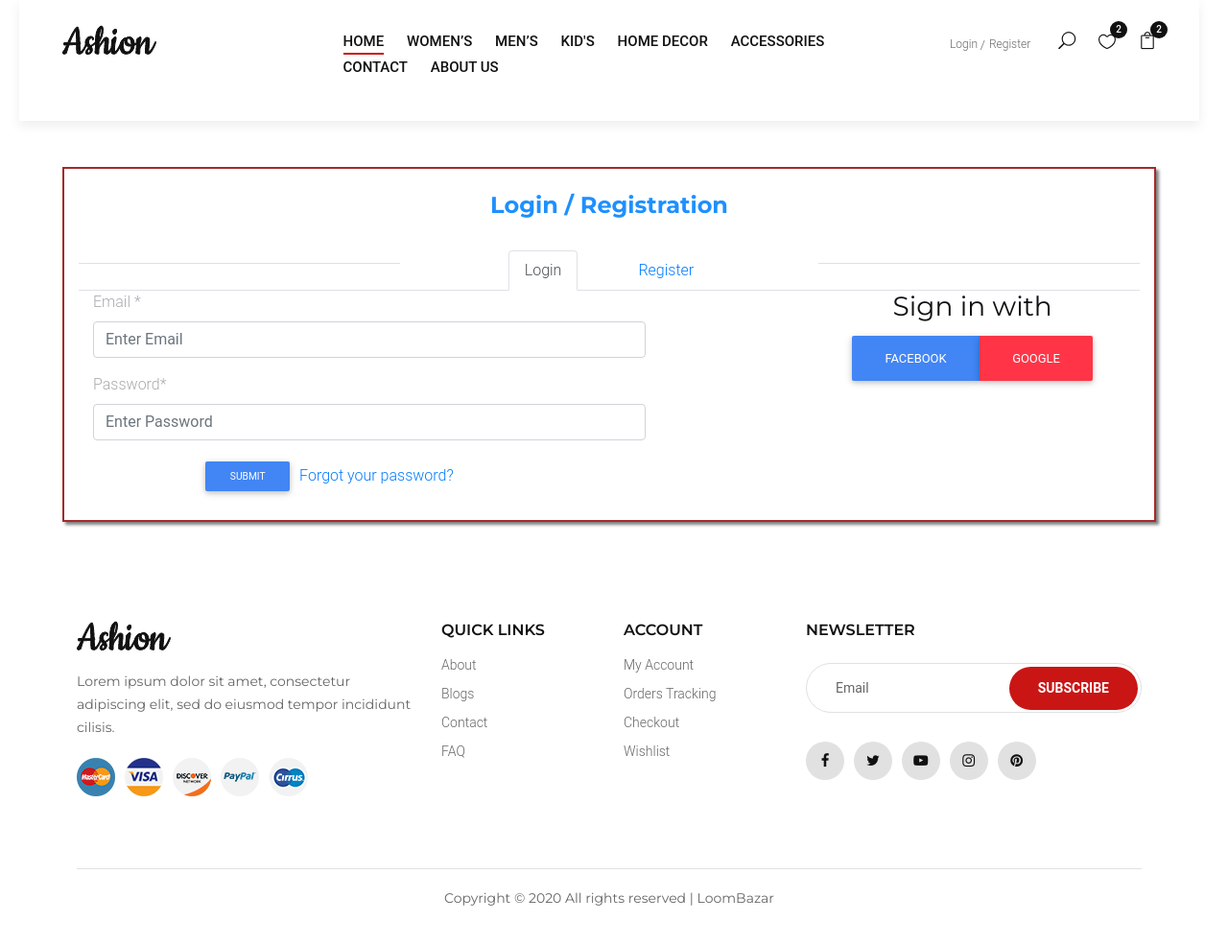
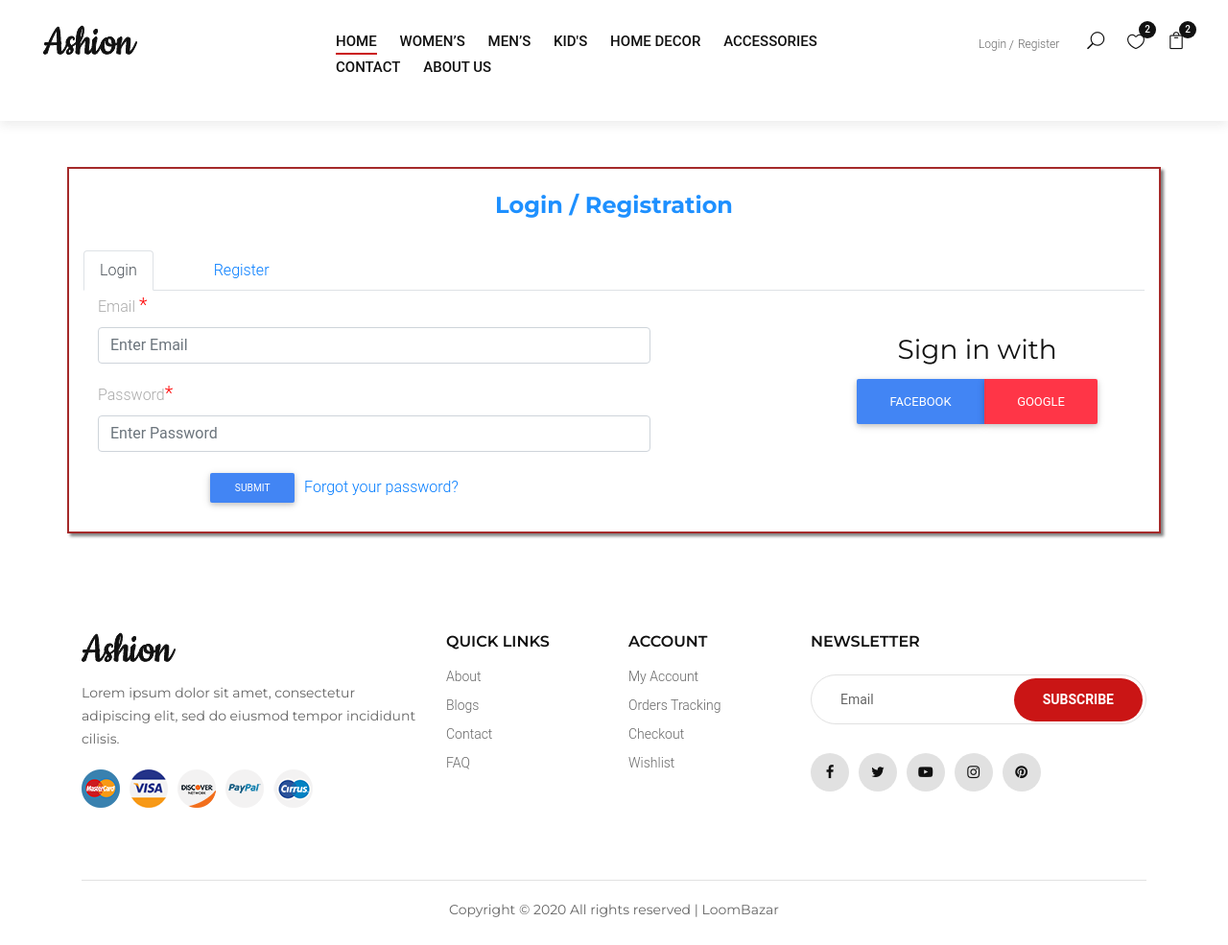
Before and after one commit to thedigitalranjeet/loombazar, a Django app: page /login_page in a window 1280 px wide. Shown: the whole page at 96% size. Before the commit the page ends 944 px from the top, so only its background shows below. Run offline with Django 3.2, Linux system fonts and the light colour scheme; some libraries are stand-ins or nearby versions.

Commit message:
login form corrected

```diff
--- a/static/home/css/b_shop-cart.css
+++ b/static/home/css/b_shop-cart.css
@@ -90,11 +90,11 @@ Side note: I know that this style of nesting in SASS doesn't result in the most
     /* Body/Header stuff */
 }
 
-body {
+/* body {
     padding: 0px 30px 30px 20px;
     font-family: 'HelveticaNeue-Light', 'Helvetica Neue Light', 'Helvetica Neue', Helvetica, Arial, sans-serif;
     font-weight: 100;
-}
+} */
 
 h1 {
     font-weight: 100;
--- a/static/home/css/login.css
+++ b/static/home/css/login.css
@@ -25,9 +25,9 @@ color:Red; }
      font-size: 20px;
 
 }
-.mycontent-left {
+/* .mycontent-left {
   border-right: 1px solid #333;
-}
+} */
 .sign-with
 {
      margin-top: 25px;
--- a/static/home/css/style.css
+++ b/static/home/css/style.css
@@ -2000,12 +2000,12 @@ ol {
 	border-bottom: none;
 	-webkit-box-pack: center;
 	-ms-flex-pack: center;
-	justify-content: center;
+	/* justify-content: center; */
 	position: relative;
 	margin-bottom: 40px;
 }
 
-.nav::before {
+/* .nav::before {
 	position: absolute;
 	left: 0;
 	top: 13px;
@@ -2013,9 +2013,9 @@ ol {
 	width: 335px;
 	background: #e1e1e1;
 	content: "";
-}
-
-.nav::after {
+} */
+
+/* .nav::after {
 	position: absolute;
 	right: 0;
 	top: 13px;
@@ -2023,7 +2023,7 @@ ol {
 	width: 335px;
 	background: #e1e1e1;
 	content: "";
-}
+} */
 
 .nav-item {
 	margin-right: 46px;
--- a/templates/home/base.html
+++ b/templates/home/base.html
@@ -24,7 +24,7 @@
     <link rel="stylesheet" href="{% static 'home/css/style.css' %}" type="text/css">
     <link rel="stylesheet" href="{% static 'home/css/mystyle.css' %}" type="text/css">
     <link rel="stylesheet" href="{% static 'home/css/b_shop-cart.css' %} " type="text/css">
-    <!--<link rel="stylesheet" href="{% static 'home/css/login.css' %}" type="text/css">-->
+    <link rel="stylesheet" href="{% static 'home/css/login.css' %}" type="text/css">
 
 
     <!--MDB css-->
@@ -265,6 +265,7 @@
 
     <!-- Js Plugins -->
     <script src="{% static 'home/js/jquery-3.3.1.min.js' %}"></script>
+<script src="https://cdn.jsdelivr.net/npm/jquery-validation@1.19.2/dist/jquery.validate.js"></script>
     <script src="{% static 'home/js/bootstrap.min.js' %}"></script>
     <script src="{% static 'home/js/jquery.magnific-popup.min.js' %}"></script>
     <script src="{% static 'home/js/jquery-ui.min.js' %}"></script>
--- a/templates/home/login.html
+++ b/templates/home/login.html
@@ -1,7 +1,6 @@
 {% extends 'home/base.html' %}{% block content %}{% load static %}
-<br>
-<br>
-<div class="container" style="border: 2px solid brown;" id="loginpage">
+
+<div class="container my-5" style="border: 2px solid brown;" id="loginpage">
     <br>
     <h4 style="font-weight: bold;text-align:center;color:dodgerblue;">
         Login / Registration
@@ -18,7 +17,7 @@
     <div class="tab-content" id="nav-tabContent">
         <div class="tab-pane fade show active" id="nav-home" role="tabpanel" aria-labelledby="nav-home-tab">
             <div class="row">
-                <div class="col-md-8">
+                <div class="col-md-8 ">
                     <div class="mycontent-left">
                         <div class="tab-pane active" id="Login">
                             <form role="form" class="form-horizontal" id="loginform">
@@ -168,5 +167,5 @@
     </div>
     <br>
 </div>
-<br>
-<br> {% endblock %}
+
+{% endblock %}
```
